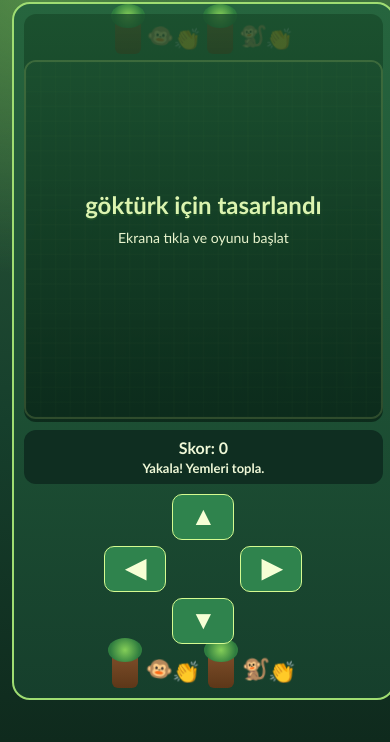
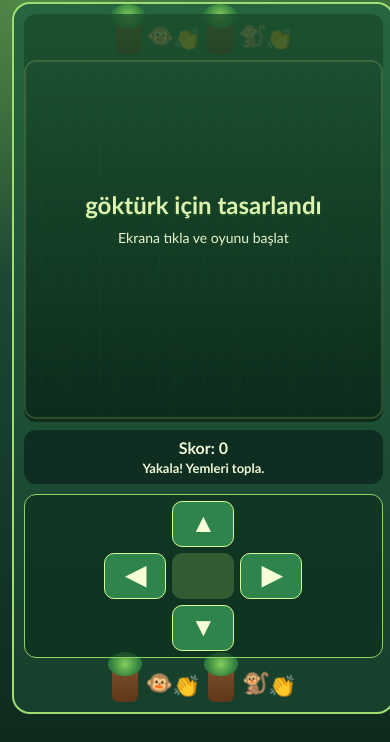
Before and after one commit to BATINYZ/Batinyz-Wonderland, a plain HTML site: page index.html in a window 390 px wide. Shown: the part 102-844 px from the top of the page. Drawn offline with Linux system fonts and the light colour scheme.

Commit message:
Make D-pad layout explicit and boost mobile-safe chiptune playback

```diff
--- a/game.js
+++ b/game.js
@@ -169,12 +169,13 @@ function initAudio() {
 function startMusic() {
   if (musicTimer) clearInterval(musicTimer);
   musicTimer = setInterval(() => {
+    if (audioCtx && audioCtx.state === "suspended") audioCtx.resume();
     const m = melody[noteIndex % melody.length];
     const b = bass[noteIndex % bass.length];
-    tone(m, 0.14, "square", 0.03, 0);
-    tone(b, 0.18, "triangle", 0.02, 0.01);
+    tone(m, 0.16, "square", 0.07, 0);
+    tone(b, 0.2, "triangle", 0.05, 0.01);
     noteIndex += 1;
-  }, 210);
+  }, 190);
 }
 
 function deathSound() {
@@ -185,6 +186,7 @@ function deathSound() {
 }
 
 function startGame() {
+  if (started) return;
   initAudio();
   startMusic();
   started = true;
@@ -209,7 +211,7 @@ document.querySelectorAll(".controls button").forEach((btn) => {
   btn.addEventListener("touchstart", (e) => {
     e.preventDefault();
     setDirection(btn.dataset.dir);
-  });
+  }, { passive: false });
   btn.addEventListener("click", () => setDirection(btn.dataset.dir));
 });
 
@@ -233,7 +235,7 @@ introOverlay.addEventListener("click", startGame);
 introOverlay.addEventListener("touchstart", (e) => {
   e.preventDefault();
   startGame();
-});
+}, { passive: false });
 
 restartBtn.addEventListener("click", () => {
   reset();
--- a/index.html
+++ b/index.html
@@ -52,11 +52,16 @@
 
           <button id="restartBtn" class="restart-btn" type="button">Restart</button>
 
-          <div class="controls" aria-label="Mobile controls">
+          <div class="controls dpad" aria-label="Mobile controls">
+            <button class="empty" aria-hidden="true" tabindex="-1"></button>
             <button class="btn-up" data-dir="up">&#9650;</button>
+            <button class="empty" aria-hidden="true" tabindex="-1"></button>
             <button class="btn-left" data-dir="left">&#9664;</button>
+            <button class="empty center" aria-hidden="true" tabindex="-1"></button>
             <button class="btn-right" data-dir="right">&#9654;</button>
+            <button class="empty" aria-hidden="true" tabindex="-1"></button>
             <button class="btn-down" data-dir="down">&#9660;</button>
+            <button class="empty" aria-hidden="true" tabindex="-1"></button>
           </div>
 
           <div class="controls-decor">
--- a/styles.css
+++ b/styles.css
@@ -287,28 +287,26 @@ canvas {
   font-weight: 800;
 }
 
+.controls.dpad {
+  padding: 6px;
+  border-radius: 12px;
+  background: rgba(10, 45, 28, 0.65);
+  border: 1px solid #8ed462;
+}
+
+.controls .empty {
+  border: 0;
+  background: transparent;
+  pointer-events: none;
+}
+
+.controls .empty.center {
+  border-radius: 10px;
+  background: rgba(184, 224, 112, 0.22);
+}
+
 .controls button:active {
   transform: scale(0.96);
-}
-
-.controls .btn-up {
-  grid-column: 2;
-  grid-row: 1;
-}
-
-.controls .btn-left {
-  grid-column: 1;
-  grid-row: 2;
-}
-
-.controls .btn-right {
-  grid-column: 3;
-  grid-row: 2;
-}
-
-.controls .btn-down {
-  grid-column: 2;
-  grid-row: 3;
 }
 
 .board-decor {
```
